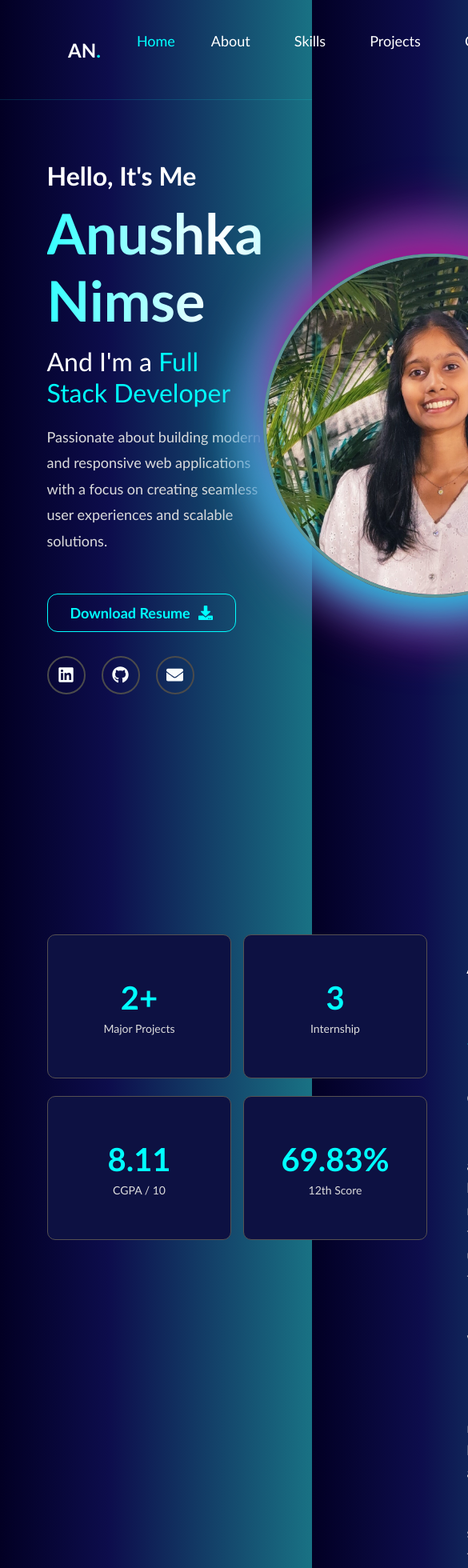
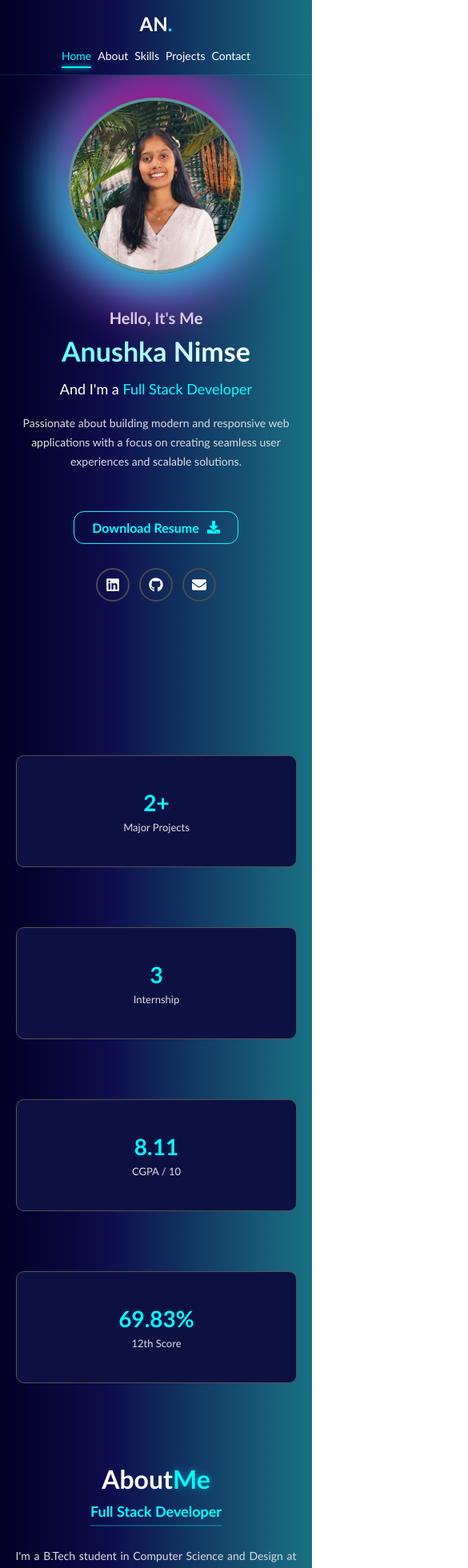
Before and after one commit to Anushka-Nimse11/Anushka_Portfolio, a React (Vite) app: page / in a window 390 px wide. Shown: the top 1960 px of the page at 80% size, 585 px wide, since content can reach past the window. Built offline with nearby package versions, Linux system fonts and the light colour scheme.

Commit message:
Final touch

```diff
--- a/src/components/About.css
+++ b/src/components/About.css
@@ -26,8 +26,8 @@
 
 /* ── Stat cards grid ── */
 .marks {
-    display: grid;
-    grid-template-columns: repeat(2, 230px);
+   display: grid;
+    grid-template-columns: repeat(2, minmax(180px, 230px));
     grid-auto-rows: 200px;
     gap: 2px 15px;
 }
@@ -163,3 +163,122 @@
         transform: translateX(0);
     }
 }
+
+
+
+
+/* Tablet */
+@media (max-width: 1024px) {
+    #about {
+        padding: 80px 8%;
+    }
+
+    .aboutMe {
+        flex-direction: column;
+        gap: 50px;
+        margin-top: 50px;
+    }
+
+    .marks {
+        justify-content: center;
+        grid-template-columns: repeat(2, 220px);
+        margin: 0 auto;
+    }
+
+    .aboutIntro {
+        max-width: 100%;
+        padding-left: 0;
+        text-align: center;
+    }
+
+    .aboutIntro p {
+        text-align: center;
+    }
+}
+
+/* Mobile */
+@media (max-width: 768px) {
+    #about {
+        padding: 70px 5%;
+    }
+
+    .aboutMe {
+        flex-direction: column;
+        gap: 40px;
+        margin-top: 30px;
+    }
+
+    .marks {
+        grid-template-columns: repeat(2, 1fr);
+        gap: 15px;
+        width: 100%;
+    }
+
+    .internship,
+    .project,
+    .CGPA,
+    .percentage {
+        width: 100%;
+        height: 160px;
+    }
+
+    .number {
+        font-size: 32px;
+    }
+
+    .type {
+        font-size: 13px;
+        text-align: center;
+        padding: 0 10px;
+    }
+
+    .aboutIntro {
+        padding-left: 0;
+        text-align: center;
+    }
+
+    .aboutIntro h1 {
+        font-size: 40px;
+    }
+
+    .aboutIntro h3 {
+        font-size: 22px;
+    }
+
+    .aboutIntro p {
+        font-size: 16px;
+        text-align: justify;
+    }
+}
+
+/* Small Mobile */
+@media (max-width: 480px) {
+    .marks {
+        grid-template-columns: 1fr;
+    }
+
+    .internship,
+    .project,
+    .CGPA,
+    .percentage {
+        width: 100%;
+        height: 140px;
+    }
+
+    .number {
+        font-size: 28px;
+    }
+
+    .aboutIntro h1 {
+        font-size: 32px;
+    }
+
+    .aboutIntro h3 {
+        font-size: 18px;
+    }
+
+    .aboutIntro p {
+        font-size: 14px;
+        line-height: 1.7;
+    }
+}
--- a/src/components/Home.css
+++ b/src/components/Home.css
@@ -133,8 +133,8 @@
 }
 
 .image img {
-    width: 430px;
-    height: 430px;
+   width: min(430px, 90vw);
+    height: min(430px, 90vw);
     object-fit: cover;
     border-radius: 50%;
     border: 4px solid #5f9595;
@@ -180,3 +180,121 @@
     box-shadow: 0 0 20px aqua;
     border-color: aqua;
 }
+
+
+
+/* Tablet */
+@media (max-width: 1024px) {
+    #home {
+        padding: 80px 8%;
+    }
+
+    .home {
+        flex-direction: column-reverse;
+        text-align: center;
+        gap: 50px;
+        margin-top: 50px;
+    }
+
+    .name {
+        font-size: 55px;
+    }
+
+    .profession {
+        font-size: 28px;
+    }
+
+    .intro p {
+        max-width: 100%;
+    }
+
+    .image img {
+        width: 350px;
+        height: 350px;
+    }
+}
+
+/* Mobile */
+@media (max-width: 768px) {
+    #home {
+        padding: 80px 5%;
+    }
+
+    .home {
+        flex-direction: column-reverse;
+        text-align: center;
+        gap: 40px;
+        margin-top: 30px;
+    }
+
+    .hello {
+        font-size: 24px;
+    }
+
+    .name {
+        font-size: 42px;
+        line-height: 1.2;
+    }
+
+    .profession {
+        font-size: 22px;
+        min-height: auto;
+    }
+
+    .intro p {
+        font-size: 16px;
+        line-height: 1.7;
+    }
+
+    .resume {
+        padding: 10px 22px;
+        font-size: 16px;
+    }
+
+    .image img {
+        width: 280px;
+        height: 280px;
+    }
+
+    .social-icons a {
+        width: 42px;
+        height: 42px;
+        font-size: 18px;
+        margin-right: 12px;
+    }
+}
+
+/* Small Mobile */
+@media (max-width: 480px) {
+    .hello {
+        font-size: 20px;
+    }
+
+    .name {
+        font-size: 34px;
+    }
+
+    .profession {
+        font-size: 18px;
+    }
+
+    .intro p {
+        font-size: 14px;
+    }
+
+    .image img {
+        width: 220px;
+        height: 220px;
+    }
+
+    .social-icons {
+        display: flex;
+        justify-content: center;
+        flex-wrap: wrap;
+        gap: 12px;
+    }
+
+    .social-icons a {
+        margin-right: 0;
+    }
+}
--- a/src/components/Navbar.css
+++ b/src/components/Navbar.css
@@ -157,3 +157,72 @@ body {
     opacity: 1;
   }
 }
+
+
+
+/* Tablet */
+@media (max-width: 1024px) {
+  .navbar {
+    padding: 25px 40px;
+  }
+
+  .navbar.scrolled {
+    padding: 15px 40px;
+  }
+
+  .navbar ul li {
+    margin-left: 20px;
+  }
+
+  .navbar a {
+    font-size: 16px;
+    margin: 0 5px;
+  }
+}
+
+/* Mobile */
+@media (max-width: 768px) {
+  .navbar {
+    padding: 20px;
+    flex-direction: column;
+    gap: 15px;
+  }
+
+  .navbar.scrolled {
+    padding: 15px 20px;
+  }
+
+  .navbar ul {
+    flex-wrap: wrap;
+    justify-content: center;
+    gap: 10px;
+  }
+
+  .navbar ul li {
+    margin-left: 0;
+  }
+
+  .navbar a {
+    font-size: 15px;
+    margin: 0;
+  }
+}
+
+/* Small Mobile */
+@media (max-width: 480px) {
+  .navbar {
+    padding: 15px 10px;
+  }
+
+  .navbar.scrolled {
+    padding: 12px 10px;
+  }
+
+  .navbar ul {
+    gap: 8px;
+  }
+
+  .navbar a {
+    font-size: 14px;
+  }
+}
```
